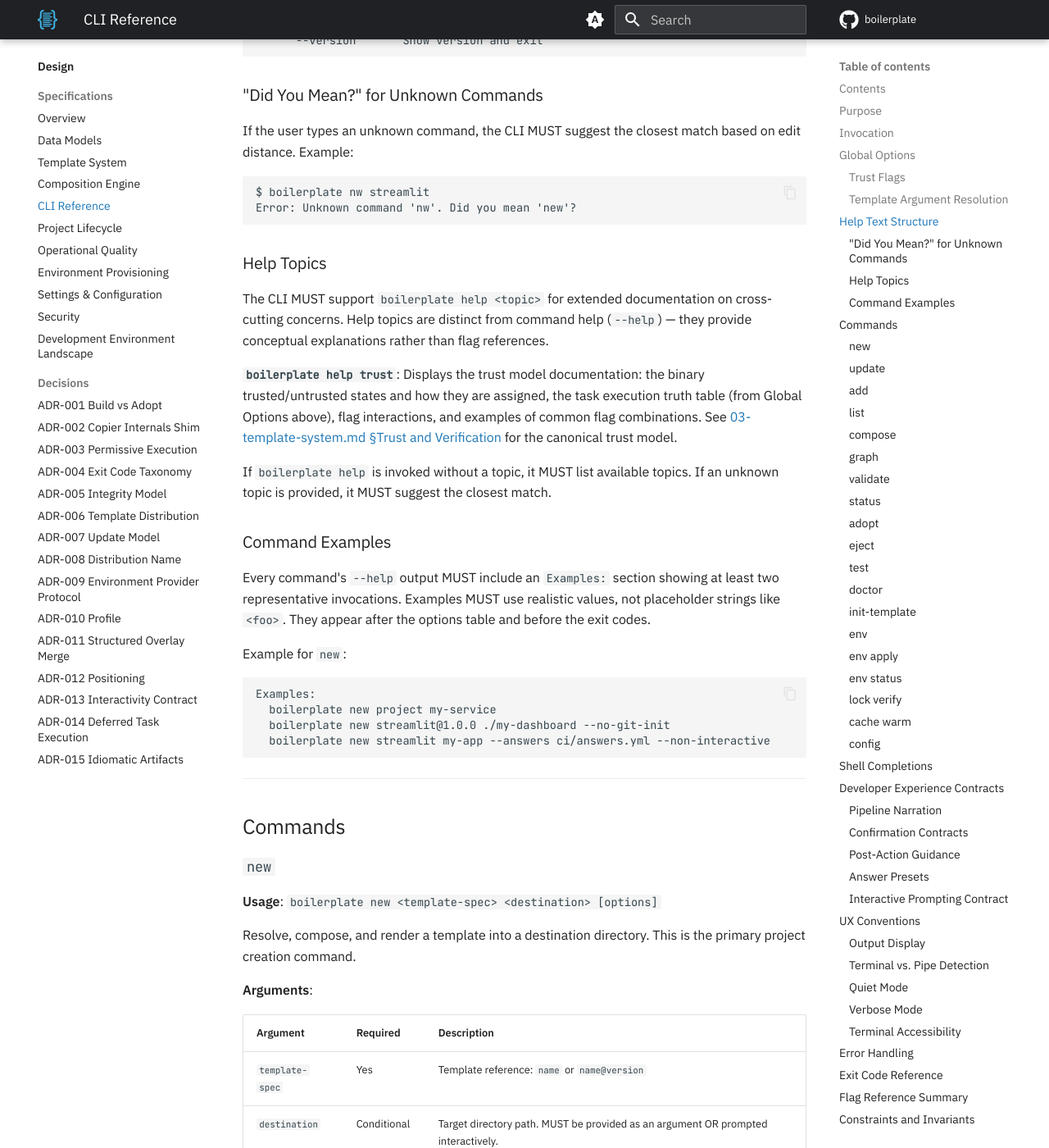
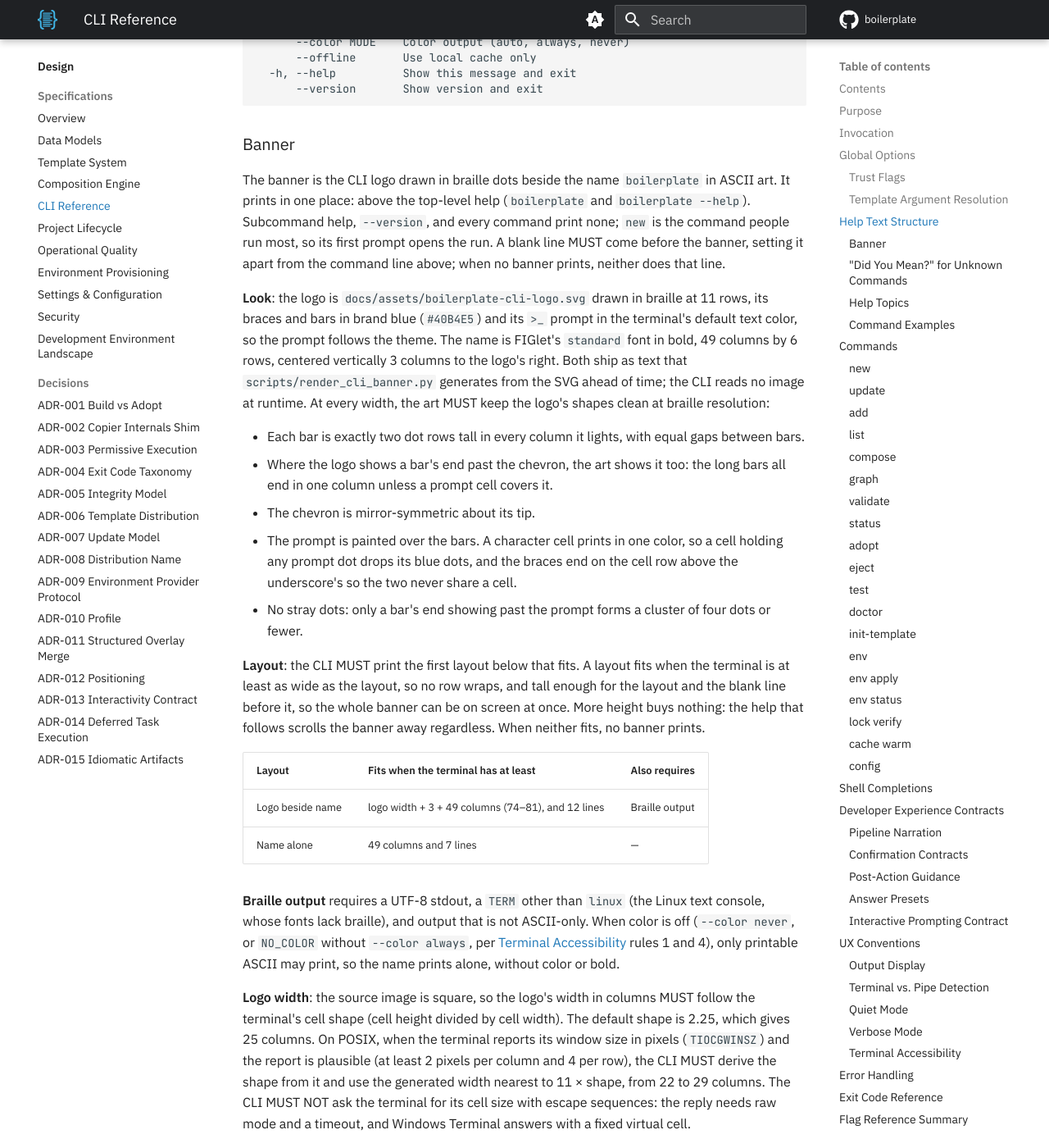
Before and after one commit to TheRealBillSiegler/boilerplate, an MkDocs documentation site: the page built from docs/design/05-cli-reference.md, in a window 1280 px wide and 1400 px high, scrolled down 6587 px. Shown: the whole window at 82% size. Built offline with MkDocs 1.6.1 and Material for MkDocs 9.7.7, drawn with Linux system fonts in a browser that asks for light colours; comment, search, counter and statistics services are not loaded; the version menu is left out; some of the changed text lies outside the part shown.

Commit message:
docs(design): specify the CLI banner
Design 05 §Banner: the CLI logo in braille beside the name in ASCII
art, opening the top-level help only. It sets the look, the layouts and
when each fits, the logo's width per terminal cell shape, and when no
banner prints. Design 09 lists the banner among what the accessible
mode turns off.

Co-Authored-By: Claude Opus 5.5 <noreply@anthropic.com>

````diff
--- a/docs/design/05-cli-reference.md
+++ b/docs/design/05-cli-reference.md
@@ -8,6 +8,7 @@
     - [Trust Flags](#trust-flags)
     - [Template Argument Resolution](#template-argument-resolution)
 - [Help Text Structure](#help-text-structure)
+    - [Banner](#banner)
     - ["Did You Mean?" for Unknown Commands](#did-you-mean-for-unknown-commands)
     - [Help Topics](#help-topics)
     - [Command Examples](#command-examples)
@@ -131,7 +132,7 @@ This means `boilerplate compose ./project` is always a path, and `boilerplate co
 
 ## Help Text Structure
 
-The `--help` output MUST use visual grouping to organize commands by domain. A `Get started:` block MUST appear before command groups to give new users an immediate entry point. Global options MUST appear at the bottom (lowest priority for new users):
+The `--help` output MUST use visual grouping to organize commands by domain. A `Get started:` block MUST appear before command groups to give new users an immediate entry point. Global options MUST appear at the bottom (lowest priority for new users). On a terminal that can show it, the top-level help opens with the [banner](#banner):
 
 ```text
 Usage: boilerplate [OPTIONS] COMMAND [ARGS]
@@ -178,6 +179,36 @@ Global options:
   -h, --help          Show this message and exit
       --version       Show version and exit
 ```
+
+### Banner
+
+The banner is the CLI logo drawn in braille dots beside the name `boilerplate` in ASCII art. It prints in one place: above the top-level help (`boilerplate` and `boilerplate --help`). Subcommand help, `--version`, and every command print none; `new` is the command people run most, so its first prompt opens the run. A blank line MUST come before the banner, setting it apart from the command line above; when no banner prints, neither does that line.
+
+**Look**: the logo is `docs/assets/boilerplate-cli-logo.svg` drawn in braille at 11 rows, its braces and bars in brand blue (`#40B4E5`) and its `>_` prompt in the terminal's default text color, so the prompt follows the theme. The name is FIGlet's `standard` font in bold, 49 columns by 6 rows, centered vertically 3 columns to the logo's right. Both ship as text that `scripts/render_cli_banner.py` generates from the SVG ahead of time; the CLI reads no image at runtime. At every width, the art MUST keep the logo's shapes clean at braille resolution:
+
+- Each bar is exactly two dot rows tall in every column it lights, with equal gaps between bars.
+- Where the logo shows a bar's end past the chevron, the art shows it too: the long bars all end in one column unless a prompt cell covers it.
+- The chevron is mirror-symmetric about its tip.
+- The prompt is painted over the bars. A character cell prints in one color, so a cell holding any prompt dot drops its blue dots, and the braces end on the cell row above the underscore's so the two never share a cell.
+- No stray dots: only a bar's end showing past the prompt forms a cluster of four dots or fewer.
+
+**Layout**: the CLI MUST print the first layout below that fits. A layout fits when the terminal is at least as wide as the layout, so no row wraps, and tall enough for the layout and the blank line before it, so the whole banner can be on screen at once. More height buys nothing: the help that follows scrolls the banner away regardless. When neither fits, no banner prints.
+
+| Layout | Fits when the terminal has at least | Also requires |
+| --- | --- | --- |
+| Logo beside name | logo width + 3 + 49 columns (74–81), and 12 lines | Braille output |
+| Name alone | 49 columns and 7 lines | — |
+
+**Braille output** requires a UTF-8 stdout, a `TERM` other than `linux` (the Linux text console, whose fonts lack braille), and output that is not ASCII-only. When color is off (`--color never`, or `NO_COLOR` without `--color always`, per [Terminal Accessibility](#terminal-accessibility) rules 1 and 4), only printable ASCII may print, so the name prints alone, without color or bold.
+
+**Logo width**: the source image is square, so the logo's width in columns MUST follow the terminal's cell shape (cell height divided by cell width). The default shape is 2.25, which gives 25 columns. On POSIX, when the terminal reports its window size in pixels (`TIOCGWINSZ`) and the report is plausible (at least 2 pixels per column and 4 per row), the CLI MUST derive the shape from it and use the generated width nearest to 11 × shape, from 22 to 29 columns. The CLI MUST NOT ask the terminal for its cell size with escape sequences: the reply needs raw mode and a timeout, and Windows Terminal answers with a fixed virtual cell.
+
+**Suppression**: the banner MUST NOT print when any of these holds:
+
+- stdout is not a terminal, or `TERM` is `dumb` or `unknown`
+- `BOILERPLATE_ACCESSIBLE` is enabled ([Terminal Accessibility](#terminal-accessibility) rule 5)
+- on Windows, the system reports a running screen reader (`SPI_GETSCREENREADER`), which could read each braille cell aloud
+- `BOILERPLATE_NO_BANNER` is enabled, by the truthiness rule of the other `BOILERPLATE_*` boolean env vars (see the environment variable equivalents note in [Global Options](#global-options))
 
 ### "Did You Mean?" for Unknown Commands
 
@@ -1181,7 +1212,7 @@ This section defines the universal accessibility contract for all CLI output. In
 
 4. **`--color` flag**: The `--color auto|always|never` global flag provides explicit control over color output. `auto` (default) uses TTY detection and respects `NO_COLOR`. `always` forces color on (useful when piping to `less -R`). `never` forces color off. When `--color` is provided, it takes precedence over `NO_COLOR`.
 
-5. **`BOILERPLATE_ACCESSIBLE` environment variable**: When enabled, activates all accessibility accommodations as a single toggle. It follows the same truthiness rule as the other `BOILERPLATE_*` boolean env vars (see the environment variable equivalents note in [Global Options](#global-options)): the value is trimmed of surrounding whitespace, then enabled when the trimmed value is non-empty and not `0` or `false` (case-insensitive). Equivalent to setting `NO_COLOR=1` plus: append-mode progress (no carriage-return overwrite), `PASS`/`WARN`/`FAIL` text labels (no Unicode symbols), and `TERM=dumb`-compatible output. This variable exists so that screen reader users and accessibility-focused workflows can enable the full suite of accommodations without remembering individual settings. When `BOILERPLATE_ACCESSIBLE` is active, `--color auto` resolves to `never`.
+5. **`BOILERPLATE_ACCESSIBLE` environment variable**: When enabled, activates all accessibility accommodations as a single toggle. It follows the same truthiness rule as the other `BOILERPLATE_*` boolean env vars (see the environment variable equivalents note in [Global Options](#global-options)): the value is trimmed of surrounding whitespace, then enabled when the trimmed value is non-empty and not `0` or `false` (case-insensitive). Equivalent to setting `NO_COLOR=1` plus: append-mode progress (no carriage-return overwrite), `PASS`/`WARN`/`FAIL` text labels (no Unicode symbols), no [banner](#banner), and `TERM=dumb`-compatible output. This variable exists so that screen reader users and accessibility-focused workflows can enable the full suite of accommodations without remembering individual settings. When `BOILERPLATE_ACCESSIBLE` is active, `--color auto` resolves to `never`.
 
 ---
 
````
Also changed, not shown: docs/design/09-settings-and-configuration.md (+1 -1 lines).
